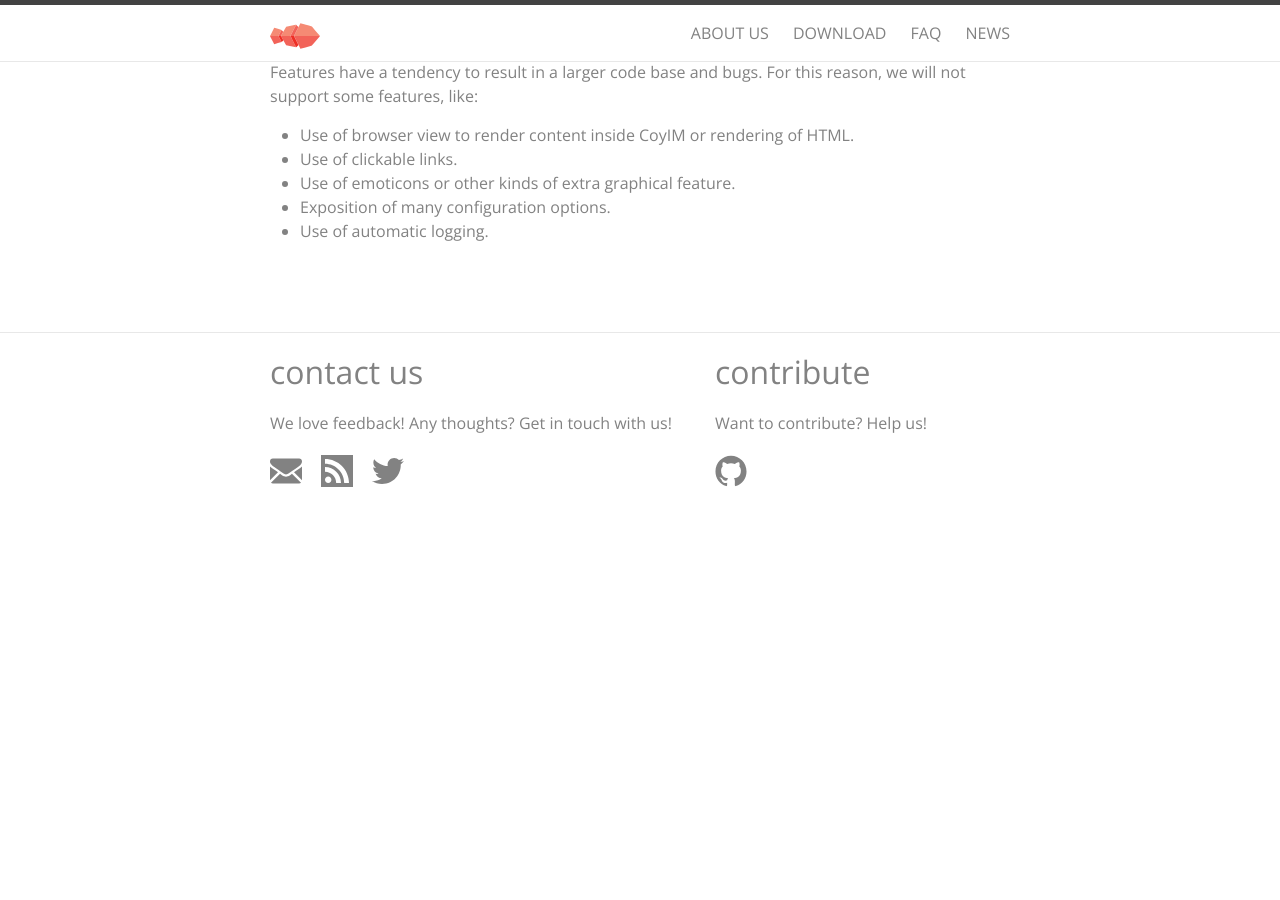
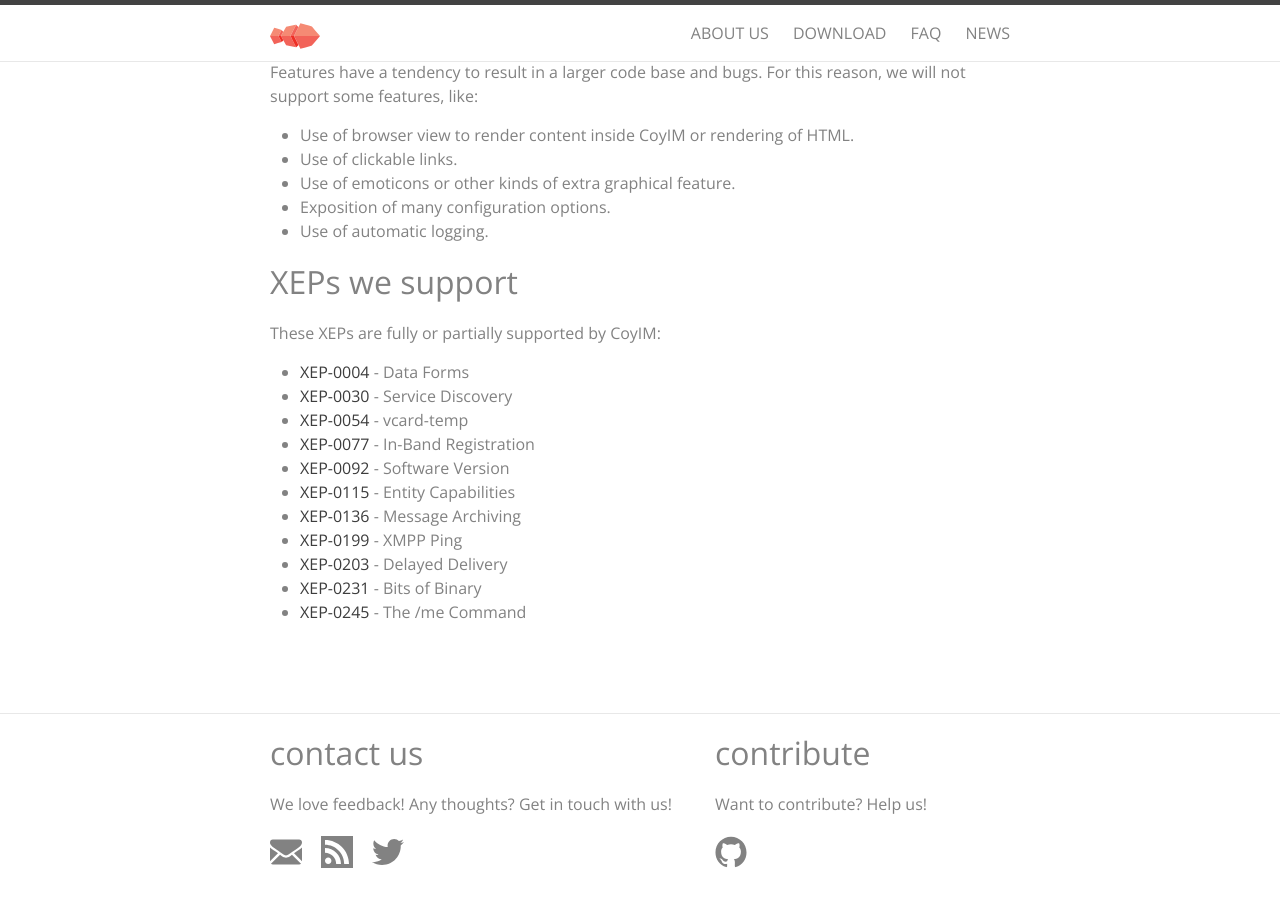
Before and after one commit to coyim/coyim-page, a Jekyll site: the page built from what_is_coyim.html, in a window 1280 px wide and 900 px high, scrolled down 1599 px. Built offline with Jekyll 4.4.1, drawn with Linux system fonts in a browser that asks for light colours; before the commit the page ends 2122 px from its top, so only the background shows below that.

Commit message:
Add section of supported XEPs

```diff
--- a/what_is_coyim.html
+++ b/what_is_coyim.html
@@ -45,4 +45,19 @@ permalink: /what-is-coyim/
     <li>Exposition of many configuration options.</li>
     <li>Use of automatic logging.</li>
   </ul>
+  <h2>XEPs we support</h2>
+  <p>These XEPs are fully or partially supported by CoyIM:</p>
+  <ul>
+	  <li><a href="https://xmpp.org/extensions/xep-0004.html" target="_blank" title="XEP Data Forms">XEP-0004</a> - Data Forms</li>
+    <li><a href="https://xmpp.org/extensions/xep-0030.html" target="_blank" title="XEP Service Discovery">XEP-0030</a> - Service Discovery</li>
+    <li><a href="https://xmpp.org/extensions/xep-0054.html" target="_blank" title="XEP vcard-temp">XEP-0054</a> - vcard-temp</li>
+    <li><a href="https://xmpp.org/extensions/xep-0077.html" target="_blank" title="XEP In-Band Registration">XEP-0077</a> - In-Band Registration</li>
+    <li><a href="https://xmpp.org/extensions/xep-0092.html" target="_blank" title="XEP Software version">XEP-0092</a> - Software Version</li>
+    <li><a href="https://xmpp.org/extensions/xep-0115.html" target="_blank" title="XEP Entity Capabilities">XEP-0115</a> - Entity Capabilities</li>
+    <li><a href="https://xmpp.org/extensions/xep-0136.html" target="_blank" title="XEP Message Archiving">XEP-0136</a> - Message Archiving</li>
+    <li><a href="https://xmpp.org/extensions/xep-0199.html" target="_blank" title="XEP Ping">XEP-0199</a> - XMPP Ping</li>
+    <li><a href="https://xmpp.org/extensions/xep-0203.html" target="_blank" title="XEP Delayed Delivery">XEP-0203</a> - Delayed Delivery</li>
+    <li><a href="https://xmpp.org/extensions/xep-0231.html" target="_blank" title="XEP Bits of Binary">XEP-0231</a> - Bits of Binary</li>
+    <li><a href="https://xmpp.org/extensions/xep-0245.html" target="_blank" title="XEP The /me Command">XEP-0245</a> - The /me Command</li>
+  </ul>
 </div>
```
